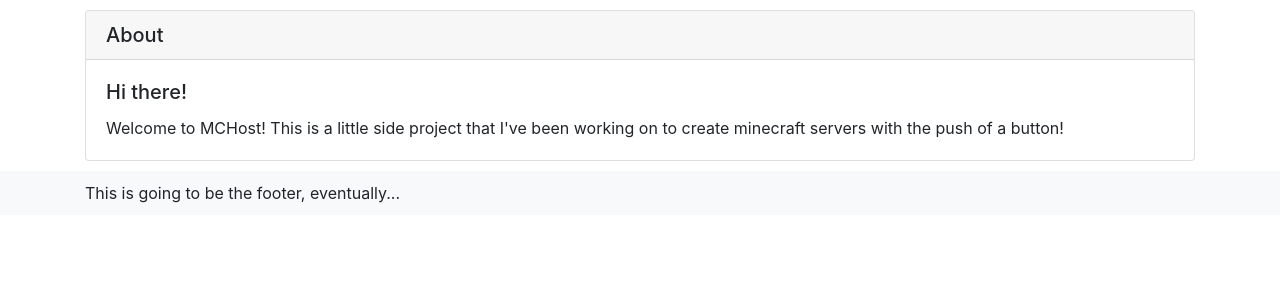
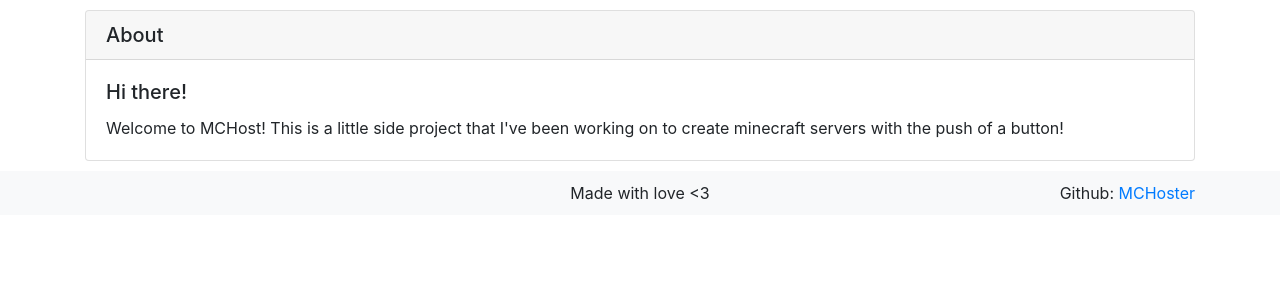
Before and after one commit to emwjacobson/MCHoster, a Django app: page / in a window 1280 px wide. Shown: the part 56-356 px from the top of the page. Run offline with Django 3.2, Linux system fonts and the light colour scheme; some libraries are stand-ins or nearby versions.

Commit message:
Updated the footer a little

```diff
--- a/web/web/templates/web/base.html
+++ b/web/web/templates/web/base.html
@@ -52,7 +52,17 @@
 
 <footer>
     <div class="container">
-        This is going to be the footer, eventually...
+        <div class="row">
+            <div class="col-lg-4">
+
+            </div>
+            <div class="col-lg-4 text-center">
+                Made with love &lt;3
+            </div>
+            <div class="col-lg-4 text-right">
+                Github: <a href="https://github.com/emwjacobson/MCHoster">MCHoster</a>
+            </div>
+        </div>
     </div>
 </footer>
 
```
